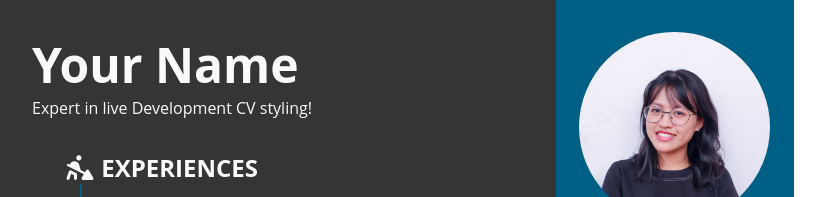
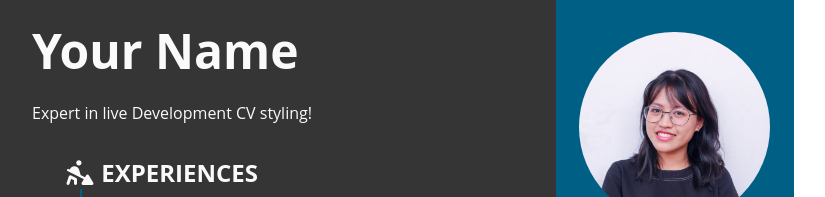
Before and after one commit to H3rby7/html-resume, a website: page example/resume.html in a window 1280 px wide. Shown: the top 197 px of the page, without its empty margins (0-825 px from the left). Drawn offline with Linux system fonts and the light colour scheme.

Commit message:
Resume: equal margins between name and statement and timeline-start

```diff
--- a/base_resume.css
+++ b/base_resume.css
@@ -189,8 +189,9 @@ body {
 }
 
 .name {
+  line-height: 0.8em; /* Sets the line-height to match the font-height exactly. */
   margin-top: 0;
-  margin-bottom: 0;
+  margin-bottom: 24pt;
   font-size: 3em;
   letter-spacing: 0;
 }
```
